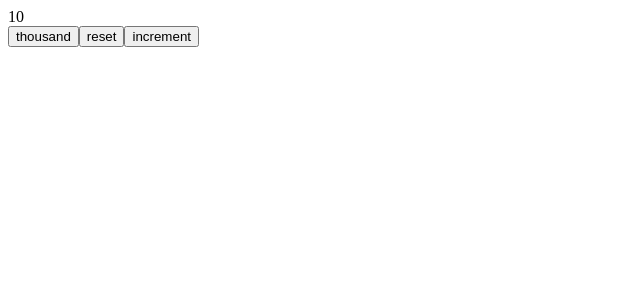
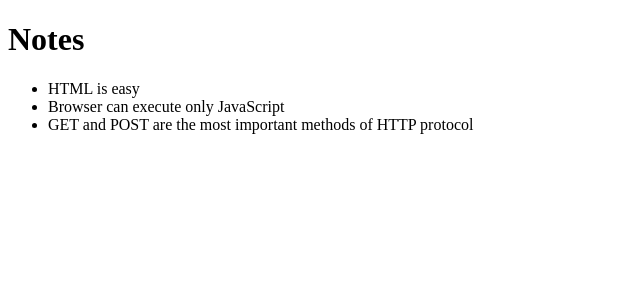
Before and after one commit to saurabhkamboj/intro_demo, a React (Vite) app in the folder introdemo/: page / in a window 1280 px wide. Shown: the top 300 px of the page, without its empty margins (0-640 px from the left). Built offline with nearby package versions, Linux system fonts and the light colour scheme.

Commit message:
Modify folder

```diff
--- a/introdemo/src/App.jsx
+++ b/introdemo/src/App.jsx
@@ -1,4 +1,4 @@
-import { useState } from 'react'
+import Note from './components/Note'
 
 /*
 const Display = ({ counter }) => <div>{counter}</div>
@@ -77,6 +77,7 @@
 }
 */
 
+/*
 const Button = ({ onClick, text }) => <button onClick={onClick}>{text}</button>
 
 const Display = ({ value }) => <div>{value}</div>
@@ -100,5 +101,19 @@
     </div>
   )
 }
+*/
+
+const App = ({ notes }) => {
+  return (
+    <div>
+      <h1>Notes</h1>
+      <ul>
+        {notes.map((note) =>
+          <Note key={note.id} note={note} />
+        )}
+      </ul>
+    </div>
+  )
+}
 
 export default App
--- /dev/null
+++ b/introdemo/src/components/Note.jsx
@@ -0,0 +1,5 @@
+const Note = ({ note }) => {
+  return <li>{note.content}</li>
+}
+
+export default Note
--- a/introdemo/src/main.jsx
+++ b/introdemo/src/main.jsx
@@ -1,5 +1,24 @@
 import ReactDOM from 'react-dom/client'
-
 import App from './App'
 
-ReactDOM.createRoot(document.getElementById('root')).render(<App />)
+const notes = [
+  {
+    id: 1,
+    content: 'HTML is easy',
+    important: true
+  },
+  {
+    id: 2,
+    content: 'Browser can execute only JavaScript',
+    important: false
+  },
+  {
+    id: 3,
+    content: 'GET and POST are the most important methods of HTTP protocol',
+    important: true
+  }
+]
+
+ReactDOM.createRoot(document.getElementById('root')).render(
+  <App notes={notes} />
+)
```
